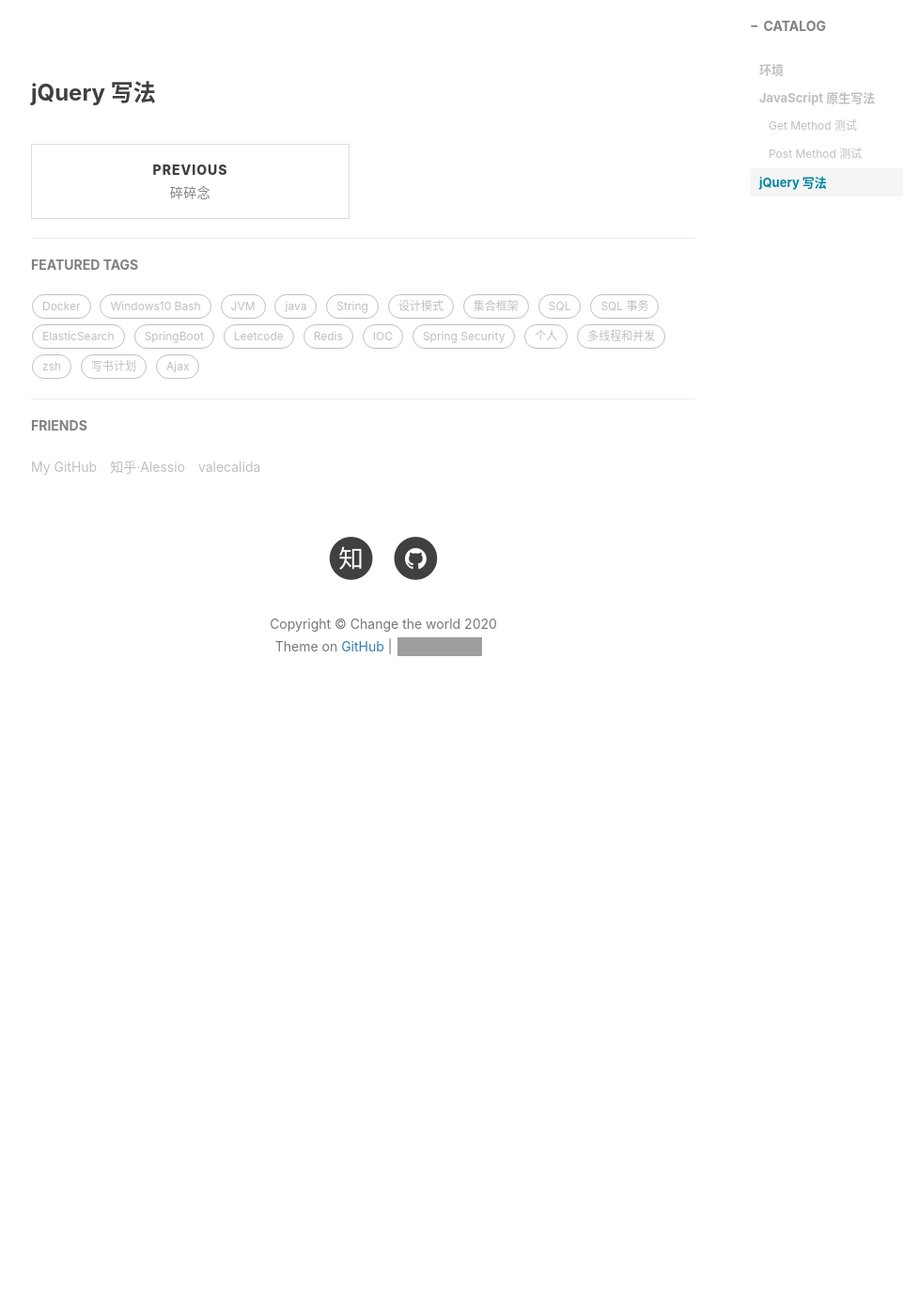
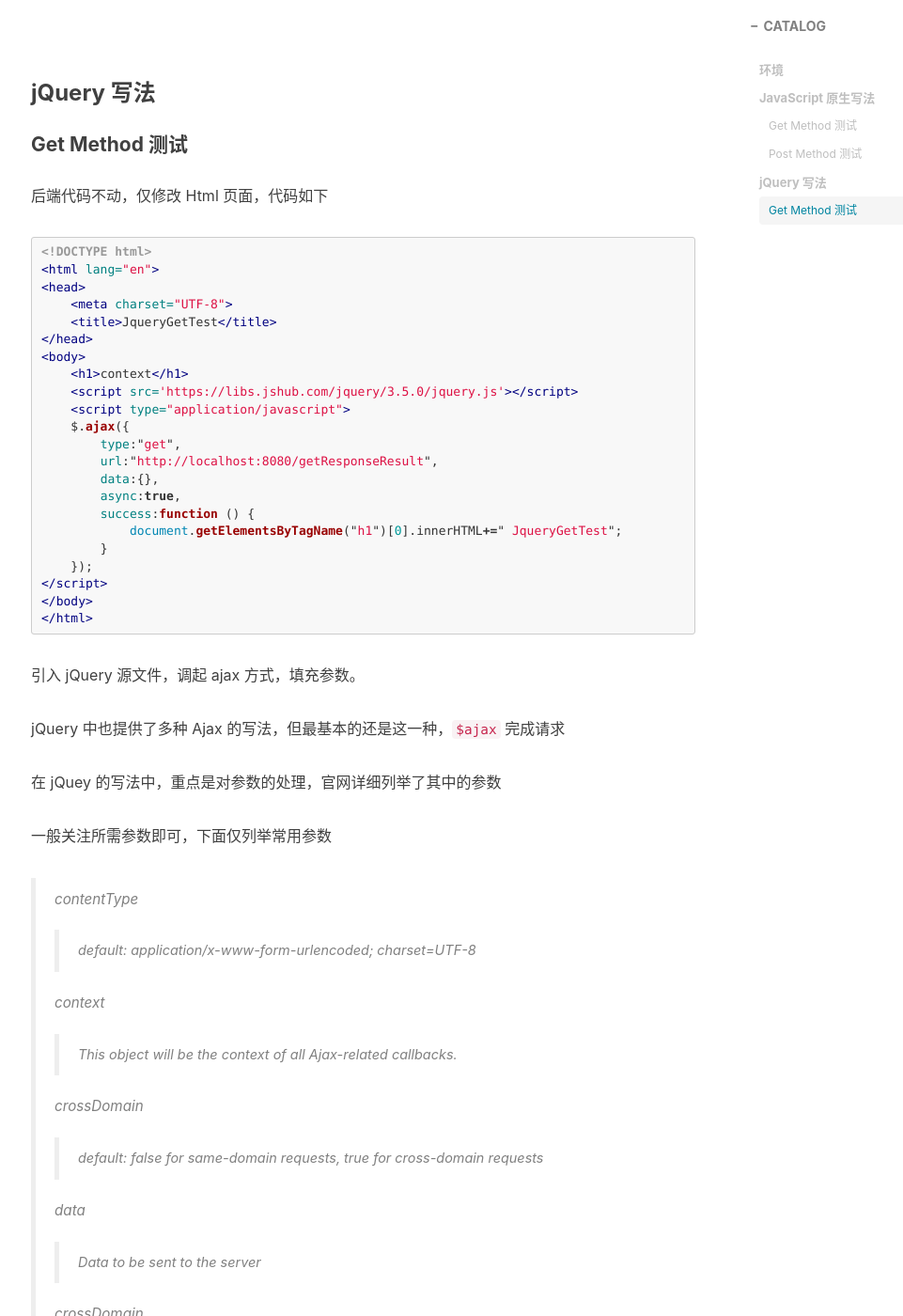
Before and after one commit to Zjianru/zjianru.github.io, a Jekyll site: the page built from _posts/2020-08-05-杀死那个Ajax.md, in a window 1280 px wide and 1400 px high, scrolled down 5600 px. Shown: the whole window at 94% size, without its empty margins (232-1193 px from the left). Built offline with Jekyll 4.4.1, drawn with Linux system fonts in a browser that asks for light colours; nearby versions of some CDN libraries; comment, search, counter and statistics services are not loaded; before the commit the page ends 6391 px from its top, so only the background shows below that; some of the changed text lies outside the part shown; grey boxes are pictures that could not be loaded.

Commit message:
Ajax剖析

````diff
--- a/_posts/2020-08-05-杀死那个Ajax.md
+++ b/_posts/2020-08-05-杀死那个Ajax.md
@@ -235,3 +235,91 @@ html 代码如下
 ![post测试页面2](https://raw.githubusercontent.com/Zjianru/zjianru.github.io/master/img/20200805PostMethodResultImage.png)
 
 ### jQuery 写法
+
+
+#### Get Method 测试
+
+后端代码不动，仅修改 Html 页面，代码如下
+
+```html
+<!DOCTYPE html>
+<html lang="en">
+<head>
+    <meta charset="UTF-8">
+    <title>JqueryGetTest</title>
+</head>
+<body>
+    <h1>context</h1>
+    <script src='https://libs.jshub.com/jquery/3.5.0/jquery.js'></script>
+    <script type="application/javascript">
+    $.ajax({
+        type:"get",
+        url:"http://localhost:8080/getResponseResult",
+        data:{},
+        async:true,
+        success:function () {
+            document.getElementsByTagName("h1")[0].innerHTML+=" JqueryGetTest";
+        }
+    });
+</script>
+</body>
+</html>
+```
+引入 jQuery 源文件，调起 ajax 方式，填充参数。
+
+jQuery 中也提供了多种 Ajax 的写法，但最基本的还是这一种，`$ajax` 完成请求
+
+在 jQuey 的写法中，重点是对参数的处理，官网详细列举了其中的参数
+
+一般关注所需参数即可，下面仅列举常用参数
+
+>
+> contentType
+>
+>> default: application/x-www-form-urlencoded; charset=UTF-8
+>
+> context
+>
+>> This object will be the context of all Ajax-related callbacks.
+>
+> crossDomain
+>
+>> default: false for same-domain requests, true for cross-domain requests
+>
+> data
+>
+>> Data to be sent to the server
+>
+> crossDomain
+>> default: false for same-domain requests, true for cross-domain requests
+>>
+>> If you wish to force a crossDomain request (such as JSONP) on the same domain, set the value of crossDomain to true.
+>>
+>
+> dataType
+>> default: Intelligent Guess (xml, json, script, or html)
+>>
+>> XML
+>>
+>> html
+>>
+>> script
+>>
+>> json
+>>
+>> jsonp
+>>
+>> text
+>
+> method
+>
+>> The HTTP method to use for the request
+>
+> success
+>> A function to be called if the request succeeds
+>>
+>
+> url
+>> A string containing the URL to which the request is sent
+>>
+>
````
Also changed, not shown: other parts of _posts/2020-08-05-杀死那个Ajax.md (+1 -1 lines).
